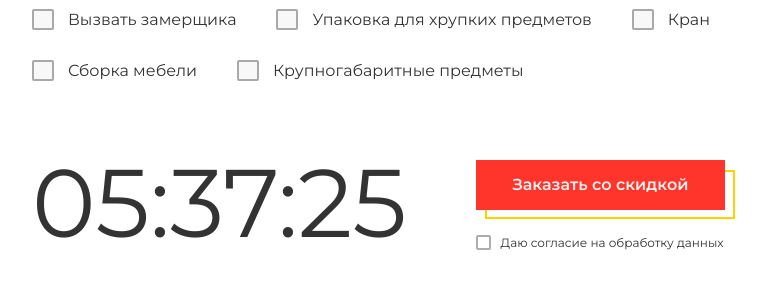
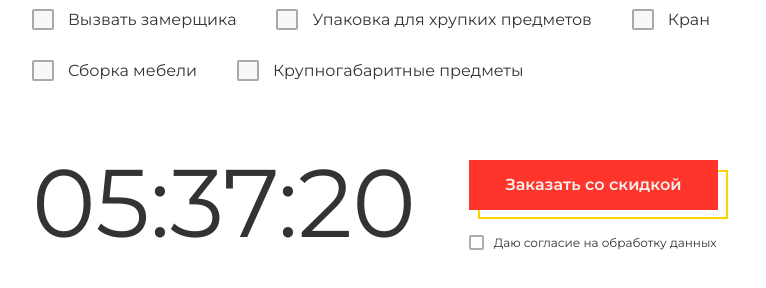
Before and after one commit to stillcantfindyrslf/LANDING-PAGE-FRONTEND, a plain HTML site: page index.html in a window 1280 px wide. Shown: the part 4081-4369 px from the top of the page, without its empty margins (283-1049 px from the left). Drawn offline with Linux system fonts and the light colour scheme.

Commit message:
L-12: - add discount time

```diff
--- a/css/style.css
+++ b/css/style.css
@@ -533,6 +533,7 @@ form {
     display: flex;
 }
 .order-discount-time {
+    width: 23rem;
     font-size: 6rem;
     font-weight: 400;
 }
--- a/index.html
+++ b/index.html
@@ -389,7 +389,9 @@
                         </div>
                     </div>
                     <div class="block-order">
-                        <div class="order-discount-time">05:37:25</div>
+                        <div class="block-time">
+                            <div id="orderDiscountTime" class="order-discount-time">05:37:25</div>
+                        </div>
                         <div class="block-submit-order">
                             <div class="form-border"></div>
                             <button type="submit" class="form-btn"></button>
--- a/js/script.js
+++ b/js/script.js
@@ -12,3 +12,30 @@ document.getElementById('additional-service__title').addEventListener('click', f
         }
     })
 })
+
+function startTime(hours, minutes, seconds) {
+    const timeElement = document.getElementById('orderDiscountTime');
+    let remainingTime = new Date();
+
+    remainingTime.setHours(hours);
+    remainingTime.setMinutes(minutes);
+    remainingTime.setSeconds(seconds);
+
+    const interval = setInterval(() => {
+        remainingTime.setSeconds(remainingTime.getSeconds() - 1);
+        const hoursLeft = remainingTime.getHours();
+        const minutesLeft = remainingTime.getMinutes();
+        const secondsLeft = remainingTime.getSeconds();
+        if(hoursLeft === 0 && minutesLeft === 0 && secondsLeft === 0){
+            clearInterval(interval);
+            timeElement.textContent = '00:00:00';
+            return;
+        }
+        timeElement.textContent =
+            String(hoursLeft).padStart(2, '0') + ':' +
+            String(minutesLeft).padStart(2, '0') + ':' +
+            String(secondsLeft).padStart(2, '0');
+    }, 1000);
+}
+
+startTime(5, 37, 25);
```
